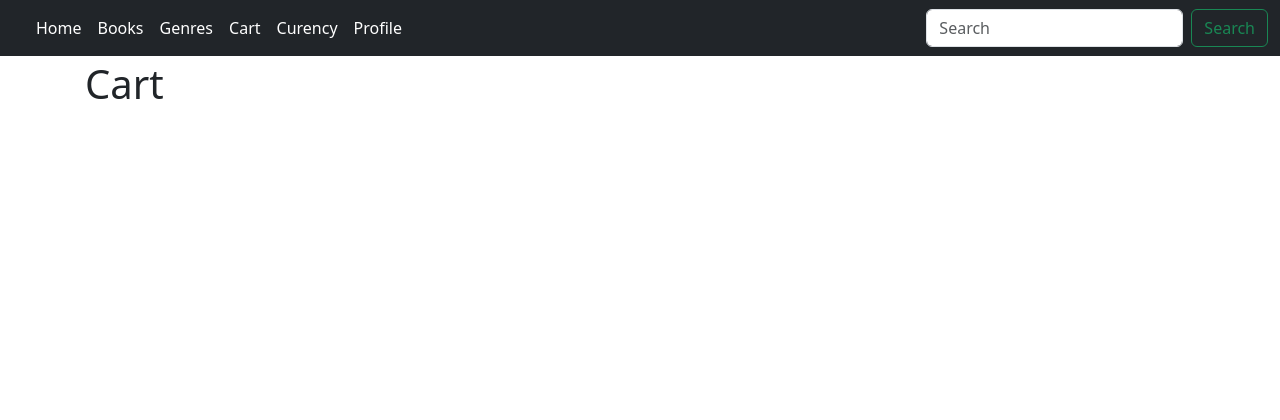
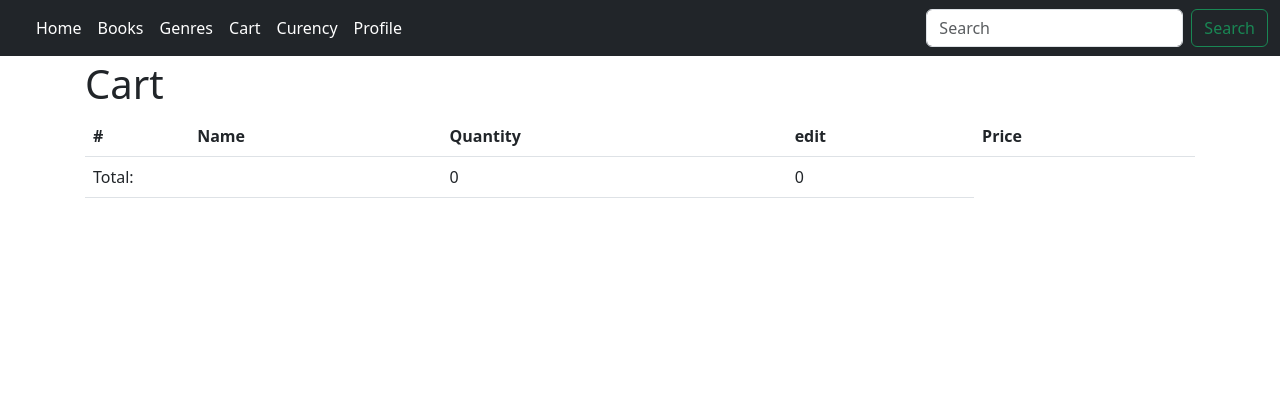
Before and after one commit to ketsman89/Py_Proj, a Django app: page /orders/cart/ in a window 1280 px wide. Shown: the top 420 px of the page. Run offline with Django 4.2, Linux system fonts and the light colour scheme; data comes from the database, SQL or seed files in the repository; both versions use the stored data as it was after the commit; data that the repository does not hold is empty; some libraries are stand-ins or nearby versions.

Commit message:
with error

```diff
--- a/src/orders/models.py
+++ b/src/orders/models.py
@@ -15,6 +15,20 @@ class Cart(models.Model):
         null=True,
         blank=True,
     )
+
+    @property
+    def total_price(self):
+        total_price = 0
+        for good_in_cart in self.goods.all():
+            total_price += good_in_cart.price
+        return total_price
+
+    @property
+    def total_quantity(self):
+        total_quantity = 0
+        for good_in_cart in self.goods.all():
+            total_quantity += good_in_cart.quantity
+        return total_quantity
 
 class GoodInCart(models.Model):
     cart = models.ForeignKey(
--- a/src/orders/templates/orders/cart.html
+++ b/src/orders/templates/orders/cart.html
@@ -4,4 +4,49 @@
 
 <h1>Cart</h1>
 
+<table class="table">
+    <thead>
+      <tr>
+        <th scope="col">#</th>
+        <th scope="col">Name</th>
+        <th scope="col">Quantity</th>
+        <th scope="col">edit</th>
+        <th scope="col">Price</th>
+      </tr>
+    </thead>
+    <tbody>
+        {% for good_in_cart in object.goods.all %}
+      <tr>
+        <th scope="row">{{ forloop.counter }}</th>
+        <td>{{ good_in_cart.good.name }}</td>
+        <td>{{ good_in_cart.quantity }}</td>
+        <td>
+            <button type="button" onclick="deleteGood({{ good_in_cart.pk }})" class="btn btn-outline-danger btn-sm">-</button>
+            <button type="button" onclick="addGood({{ good_in_cart.pk }})" class="btn btn-outline-primary btn-sm">+</button>
+        </td>
+        <td>{{ good_in_cart.price }}</td>
+      </tr>
+      {% endfor %}
+      <tr>
+        <td colspan="2">Total:</td>
+        <td colspan="1">{{ object.total_quantity }}</td>
+        <td colspan="1">{{ object.total_price }}</td>
+      </tr>
+    </tbody>
+  </table>
+  <script>
+    function addGood(pk) {
+        console.log("add" + pk)
+        redirect("add", pk)
+    }
+    function deleteGood(pk) {
+        console.log("delete" + pk)
+        redirect("delete", pk)
+    }
+    function redirect(action, pk) {
+        window.location.href = "{% url "orders:cart-items-edit" %}" + `?action=${action}&good=${pk}`;
+
+    }
+  </script>
+
 {% endblock BODY %}
--- a/src/orders/urls.py
+++ b/src/orders/urls.py
@@ -5,5 +5,5 @@ app_name = "orders"
 
 urlpatterns = [
     path('cart/', views.CartDetailView.as_view(), name="view-cart"),
-
+    path('cart-items-edit/', views.CartAddDeleteItemView.as_view(), name="cart-items-edit"),
 ]
--- a/src/orders/views.py
+++ b/src/orders/views.py
@@ -1,10 +1,13 @@
 from typing import Any, Optional
 from django.db import models
 from django.shortcuts import render
+from django.shortcuts import get_object_or_404
 
 from django.views.generic import DetailView
 
 from . import models
+from spravochniki.models import Book
+
 
 # Create your views here.
 
@@ -15,16 +18,72 @@ class CartDetailView(DetailView):
     def get_object(self, *args, **kwargs):
         print(self.request.GET.get("good_id"))
         print(self.request.GET.get("quantity"))
-        pk = self.request.session.get("cart_id")
+        cart_pk = self.request.session.get("cart_id")
         customer = self.request.user
         if customer.is_anonymous:
             customer = None
         cart, created = models.Cart.objects.get_or_create(
-            pk=pk,
+            pk=cart_pk,
             defaults={
                 "customer": customer
             }
         )
-        if created:
-            self.request.session['cart_id'] = cart.pk
+        good_id = self.request.GET.get("good_id")
+        quantity=self.request.GET.get("quantity")
+
+        if good_id and quantity:
+            quantity = int(quantity)
+            good = Book.objects.get(pk=int(good_id))
+            price = good.price
+            good_in_cart, good_in_cart_created = models.GoodInCart.objects.get_or_create(
+                cart=cart,
+                good=good,
+                defaults={
+                    "quantity":quantity,
+                    "price":price * quantity,
+                }
+            )
+            if not good_in_cart_created:
+                good_in_cart.quantity = good_in_cart.quantity + quantity
+                good_in_cart.price = good_in_cart.price + price * quantity
+                good_in_cart.save()
+            if created:
+                self.request.session['cart_id'] = cart.pk
+        print(cart)
         return cart
+
+class CartAddDeleteItemView(DetailView):
+    template_name = "orders/cart.html"
+    model = models.Cart
+
+    def get_object(self, *args, **kwargs):
+        cart_pk = self.request.session.get("cart_id")
+        customer = self.request.user
+        if customer.is_anonymous:
+            customer = None
+        cart, created = models.Cart.objects.get_or_create(
+            pk=cart_pk,
+            defaults={
+                "customer": customer
+            }
+        )
+        good_id = self.request.GET.get("good")
+        action=self.request.GET.get("action")
+
+        if good_id and action and action in ['add', 'delete']:
+
+            good = Book.objects.get(pk=int(good_id))
+            price = good.price
+            good_in_cart = get_object_or_404(
+                models.GoodInCart,
+                cart=cart,
+                good=good,
+            )
+            if action == "add":
+                addition = 1
+            else:
+                addition = -1
+                good_in_cart.quantity = good_in_cart.quantity + addition
+                good_in_cart.price = good_in_cart.quantity * price
+                good_in_cart.save()
+        return cart
```
Also changed, not shown: src/db.sqlite3.
